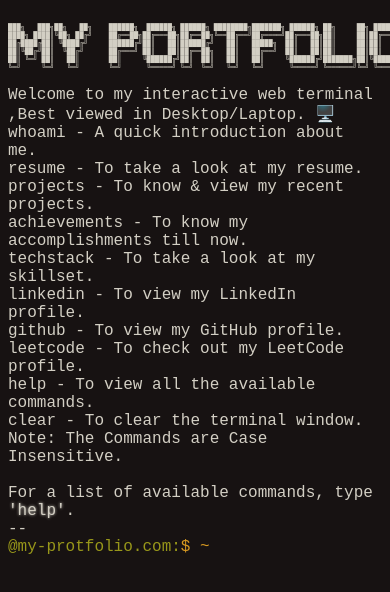
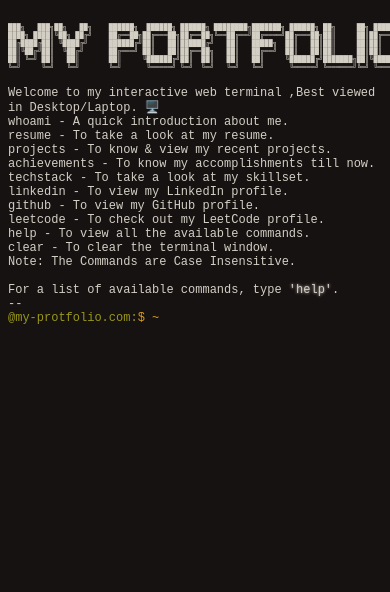
Before and after one commit to Raseeth123/terminal-portfolio, a React (Create React App) app: page / in a window 390 px wide. Shown: the top 592 px of the page. Built offline with nearby package versions, Linux system fonts and the light colour scheme; the HTML template or start-up script is replaced by a standard one.

Commit message:
Update index.css

```diff
--- a/src/index.css
+++ b/src/index.css
@@ -141,7 +141,7 @@ li::marker {
   }
 
   .in, .text, .op-text, input, p, .text-styles {
-    font-size: 16px;
+    font-size: 12px;
   }
 
   .my-pic {
@@ -156,10 +156,10 @@ li::marker {
   }
 
   .output-data {
-    font-size: 14px;
+    font-size: 12px;
   }
 
   .us-clr {
-    font-size: 14px;
+    font-size: 12px;
   }
 }
```
